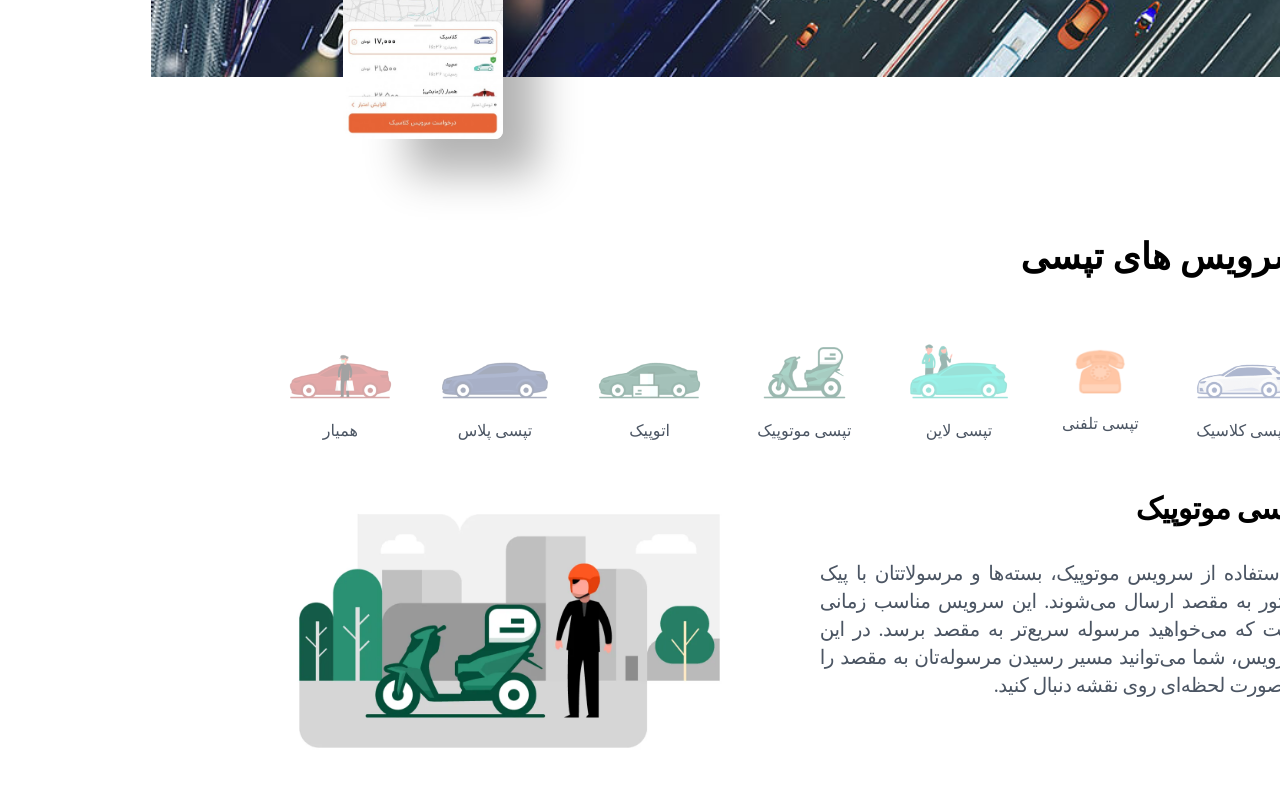
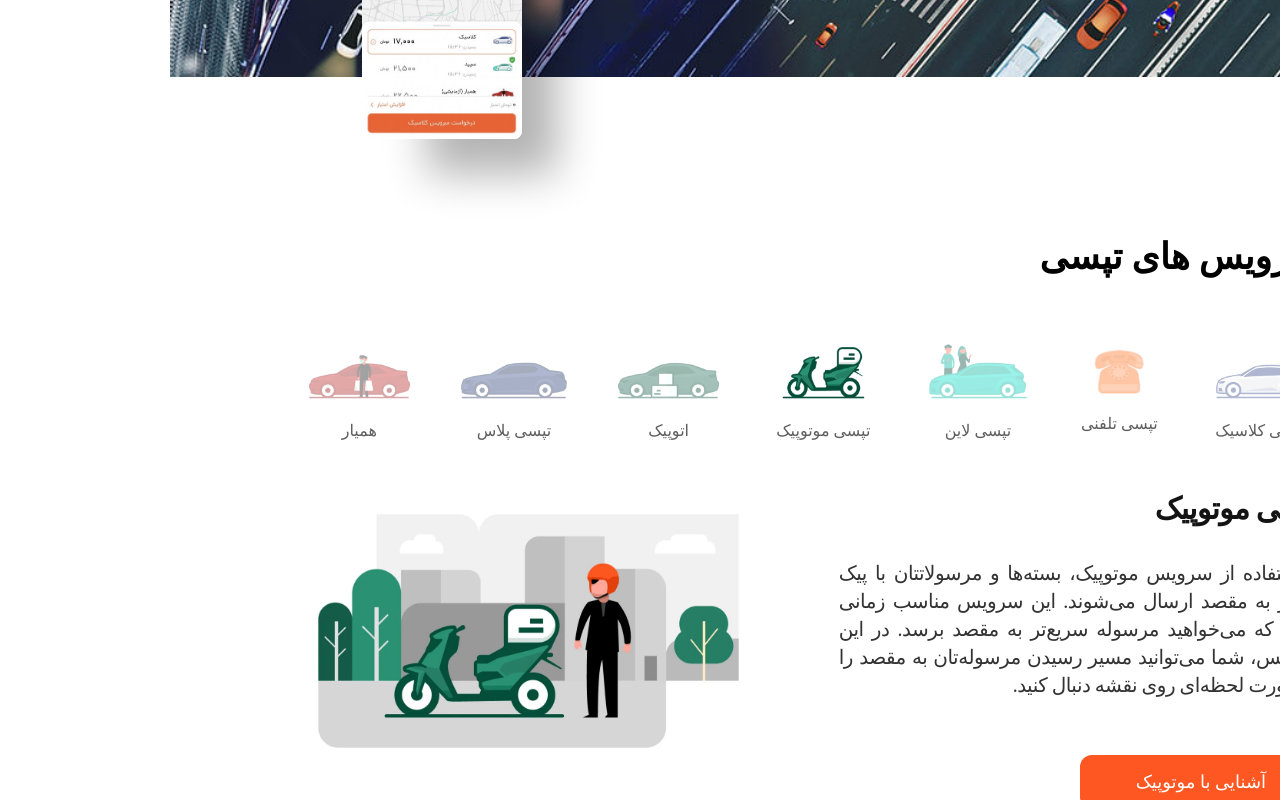
Before and after one commit to Parnia-mohammadi/Tapsi, a React (Vite) app: page / in a window 1280 px wide. Both pictures are taken after a click on the element "تپسی موتوپیک". Shown: the part 611-1411 px from the top of the page. Built offline with nearby package versions, Linux system fonts and the light colour scheme; a web font is replaced by a local one.

Commit message:
tapsi-hover built and a button added

```diff
--- a/src/components/tapsi-service/TapsiService.jsx
+++ b/src/components/tapsi-service/TapsiService.jsx
@@ -1,6 +1,5 @@
-import { useRef } from "react";
+import { useState, useEffect, useRef } from "react";
 import { dataService } from "../../Data/Data";
-import { useState } from "react";
 
 function TapsiService() {
   return (
@@ -14,34 +13,65 @@ function TapsiService() {
 export default TapsiService;
 
 function Service() {
-  const [serviceType, setServiceType]=useState(0);
+  const [serviceType, setServiceType] = useState(0);
+  const intervalRef = useRef();
+  const data = (serviceType>6) ? dataService[serviceType-1]: dataService[serviceType];
+  //changing service type
+  useEffect(() => {
+    if (serviceType > 6) {
+      setServiceType(0);
+    }
+  }, [serviceType]);
+  useEffect(() => {
+    intervalRef.current = setInterval(() => {
+      setServiceType((id) => id + 1);
+    }, 5000);
+    return () => {
+      clearInterval(intervalRef.current);
+    };
+  }, []);
+  const handleService = (id) => {
+    clearInterval(intervalRef.current);
+    setServiceType(id);
+  };
   return (
     <div>
-      <div class="w-fulll flex flex-row gap-x-3 items-center mb-8 overflow-x-auto md:gap-x-0 lg:gap-x-8
-      ">
+      <div class="w-fulll flex flex-row gap-x-3 items-center mb-8 overflow-x-auto md:gap-x-0 lg:gap-x-8">
         {dataService.map((item) => {
           return (
-            <div key={item.id} onClick={()=> setServiceType(item.id)} class="cursor-pointer">
+            <div
+              key={item.id}
+              onClick={() => handleService(item.id)}
+              class="cursor-pointer"
+            >
               <img
                 src={item.urlSmall}
                 alt={item.title}
-                class="min-w-20 opacity-40 hover:opacity-100 md:min-w-[6rem] "
+                class={`min-w-20 hover:opacity-100 md:min-w-[6rem]
+                ${serviceType == item.id ? "opacity-100" : "opacity-40"}`}
               />
-              <p class="py-4 text-center text-gray-600">{item.title}</p>
+              <p class="py-4 text-center text-[#5E5E5E]">{item.title}</p>
             </div>
           );
         })}
       </div>
-      <div class="flex flex-row items-center border-b-2 border-gray-200 pb-20 md:pb-30 lg:items-start">
-        <div >
-          <p class="mb-4 text-xl font-semibold tracking-tight md:mb-8 md:text-3xl">{dataService[serviceType].title}</p>
-          <p class="text-justify text-lg font-thin tracking-tight text-gray-600 md:text-xl md:pl-16 lg:pl-20">
-            {dataService[serviceType].content}
+      <div class="flex flex-row items-center border-b-2 border-gray-200 pb-16 md:pb-[7rem] lg:items-start">
+        <div>
+          <p class="mb-4 text-xl text-[#141414] font-semibold tracking-tight md:mb-8 md:text-3xl">
+            {data.title}
           </p>
+          <p class="text-justify text-lg font-thin tracking-tight text-[#333] md:text-xl md:pl-16 lg:pl-20">
+            {data.content}
+          </p>
+          {serviceType == 3 && (
+            <button class="btn-primary">
+              <a href="#">آشنایی با موتوپیک</a>
+            </button>
+          )}
         </div>
         <img
-          src={dataService[serviceType].url}
-          alt={dataService[serviceType].title}
+          src={data.url}
+          alt={data.title}
           class="hidden w-1/2 md:w-[45%] md:inline-flex"
         />
       </div>
--- a/src/index.css
+++ b/src/index.css
@@ -15,3 +15,8 @@
 	text-rendering: optimizeLegibility;
 	font-display: auto;
 }
+@layer components{
+	.btn-primary{
+		@apply  bg-[#ff5722] py-[13px] px-14 mt-14 rounded-xl text-white text-lg hover:opacity-80
+	}
+}
```
